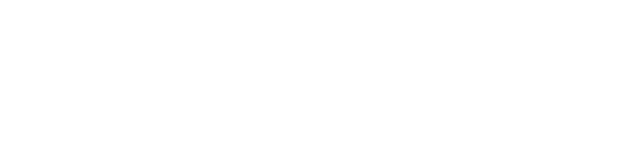
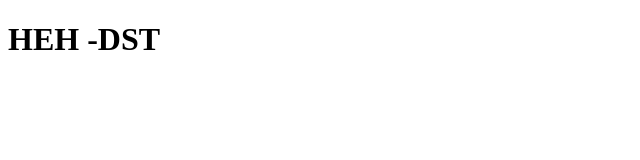
Before and after one commit to Dalanax/SiteWeb, a plain HTML site: page index.html in a window 1280 px wide. Shown: the whole page, without its empty margins (0-640 px from the left). Drawn offline with Linux system fonts and the light colour scheme.

Commit message:
Ajout h1

```diff
--- a/index.html
+++ b/index.html
@@ -7,6 +7,6 @@
     <title>Document</title>
 </head>
 <body>
-
+    <h1>HEH -DST</h1>
 </body>
 </html>
```
